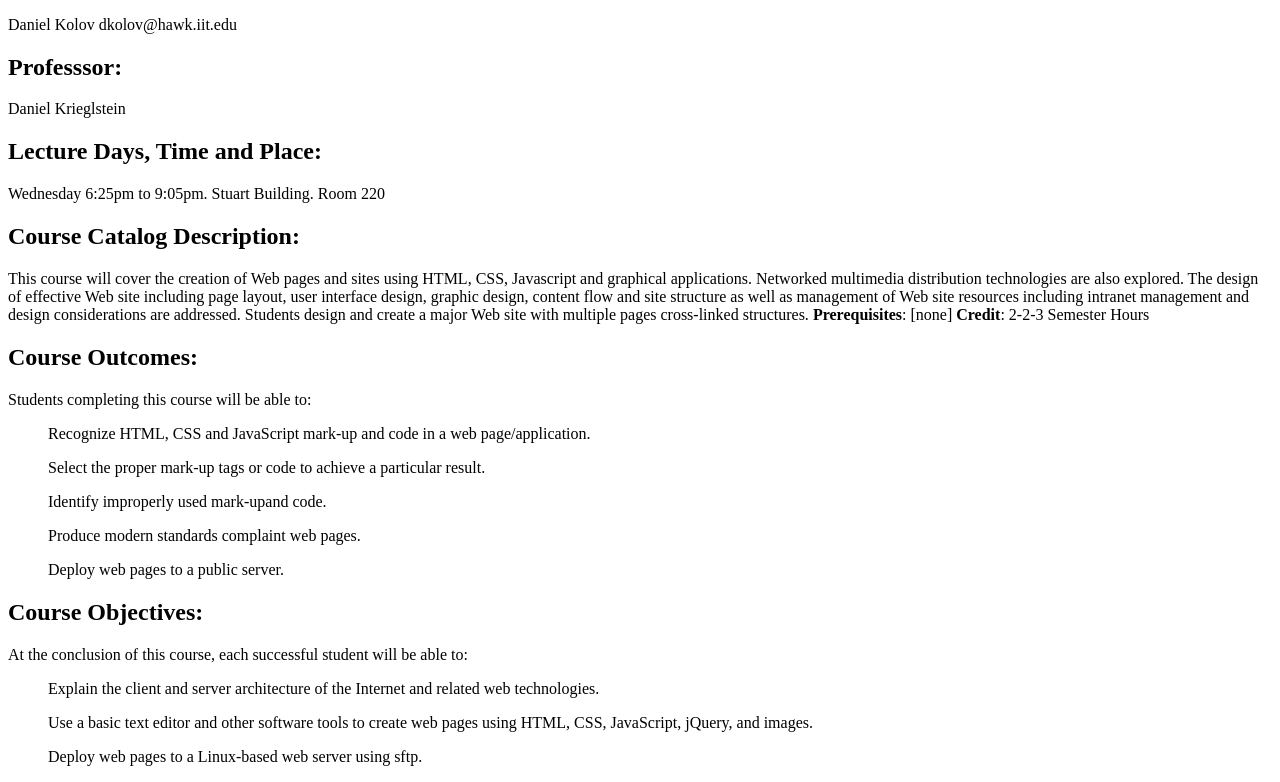
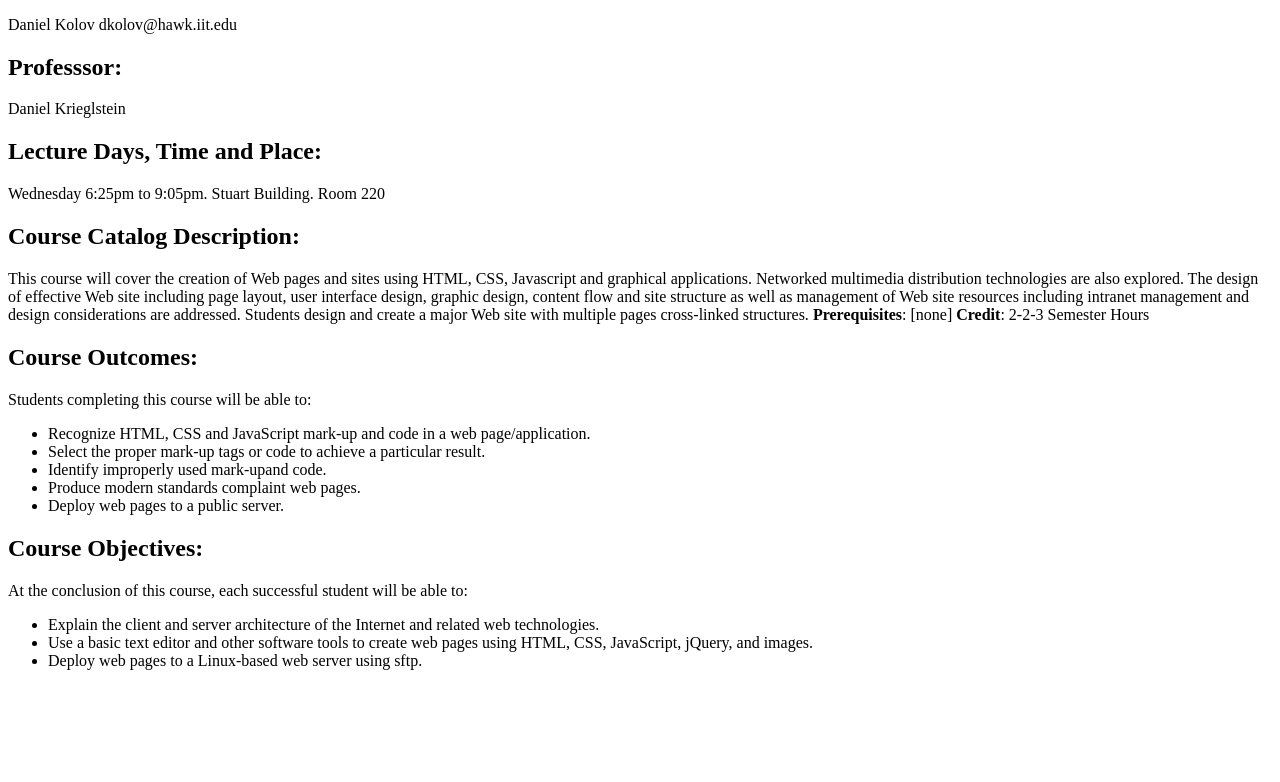
Before and after one commit to dkolov84/ITMD-361_Lab2, a plain HTML site: page index.html in a window 1280 px wide. Shown: the part 105-887 px from the top of the page. After the commit the page ends 800 px from the top, so only its background shows below. Drawn offline with Linux system fonts and the light colour scheme.

Commit message:
updated lists <li>'s

```diff
--- a/index.html
+++ b/index.html
@@ -16,15 +16,19 @@
 	<p>This course will cover the creation of Web pages and sites using HTML, CSS, Javascript and graphical applications. Networked multimedia distribution technologies are also explored. The design of effective Web site including page layout, user interface design, graphic design, content flow and site structure as well as management of Web site resources including intranet management and design considerations are addressed. Students design and create a major Web site with multiple pages cross-linked structures. <strong>Prerequisites</strong>: [none] <strong>Credit</strong>: 2-2-3 Semester Hours
 	<h2>Course Outcomes:</h2>
 	<p>Students completing this course will be able to:</p>
-	<ul>Recognize HTML, CSS and JavaScript mark-up and code in a web page/application.</ul>
-	<ul>Select the proper mark-up tags or code to achieve a particular result.</ul>
-	<ul>Identify improperly used mark-upand code.</ul>
-	<ul>Produce modern standards complaint web pages.</ul>
-	<ul>Deploy web pages to a public server.</ul>
+	<ul>
+	<li>Recognize HTML, CSS and JavaScript mark-up and code in a web page/application.</li>
+	<li>Select the proper mark-up tags or code to achieve a particular result.</li>
+	<li>Identify improperly used mark-upand code.</li>
+	<li>Produce modern standards complaint web pages.</li>
+	<li>Deploy web pages to a public server.</li>
+	</ul>
 	<h2>Course Objectives:</h2>
 	<p>At the conclusion of this course, each successful student will be able to:</p>
-	<ul>Explain the client and server architecture of the Internet and related web technologies.</ul>
-	<ul>Use a basic text editor and other software tools to create web pages using HTML, CSS, JavaScript, jQuery, and images.</ul>
-	<ul>Deploy web pages to a Linux-based web server using sftp.</ul>
+	<ul>
+	<li>Explain the client and server architecture of the Internet and related web technologies.</li>
+	<li>Use a basic text editor and other software tools to create web pages using HTML, CSS, JavaScript, jQuery, and images.</li>
+	<li>Deploy web pages to a Linux-based web server using sftp.</li>
+	</ul>
 </body>
 </html>
```
